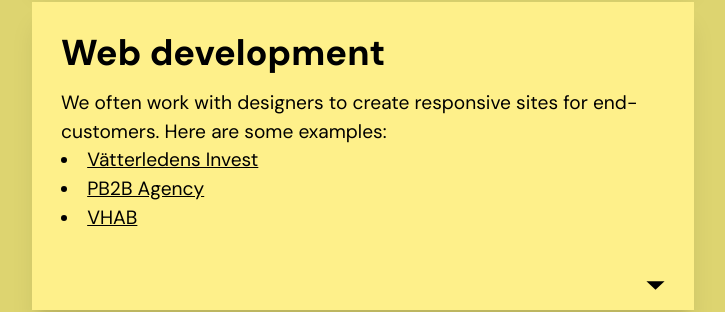
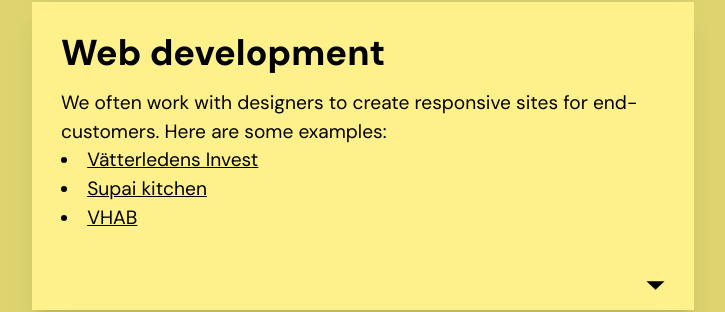
Before and after one commit to insulationman/cabanossy-se, a React (Vite) app: page / in a window 1280 px wide. Shown: the part 1260-1572 px from the top of the page, without its empty margins (277-1002 px from the left). Built offline with nearby package versions, Linux system fonts and the light colour scheme.

Commit message:
Update PB2B Agency link to Supai kitchen in App.tsx

```diff
--- a/src/App.tsx
+++ b/src/App.tsx
@@ -72,12 +72,12 @@ function App() {
             </li>
             <li>
               <a
-                href="https://pb2b.agency"
+                href="https://supai.se/curryketchup/"
                 target="_blank"
                 rel="noreferrer"
                 className="underline"
               >
-                PB2B Agency
+                Supai kitchen
               </a>
             </li>
             <li>
```
